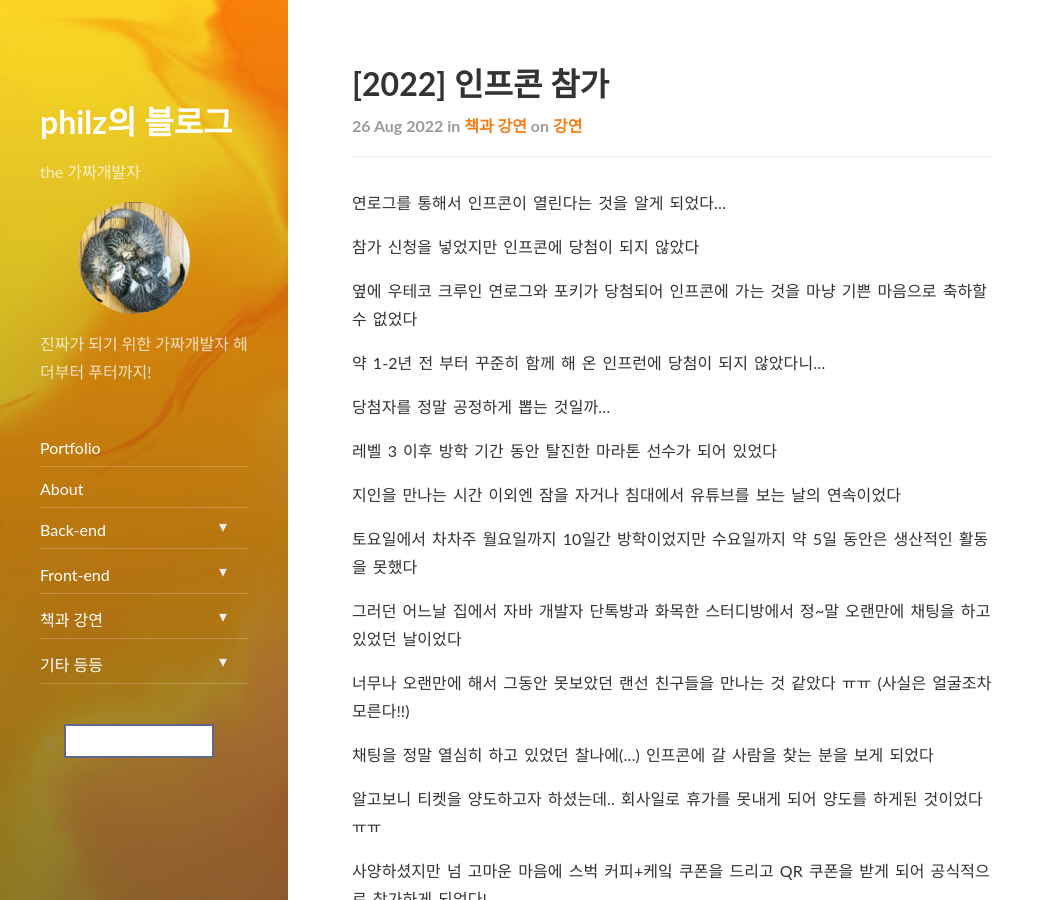
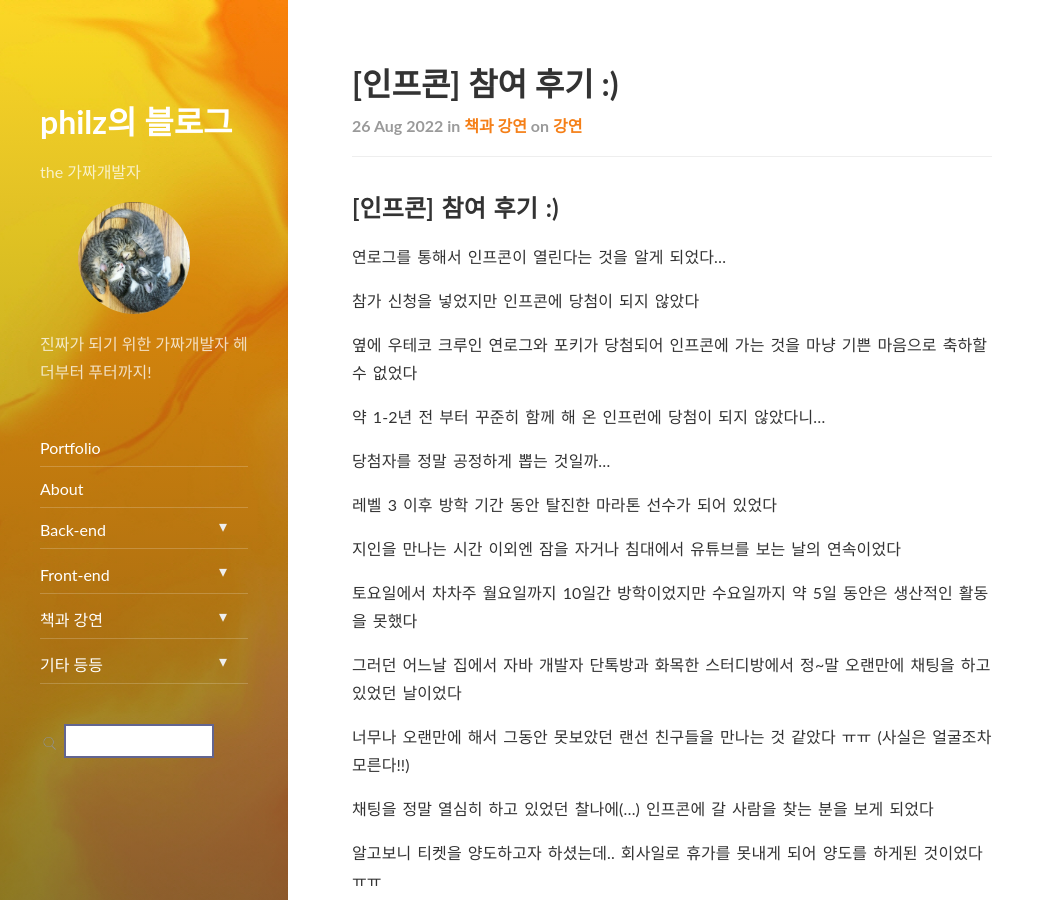
Before and after one commit to progress0407/progress0407.github.io, a Jekyll site: the page built from _posts/book/lecture/2022-08-27-infcorn-2022.md, in a window 1280 px wide and 900 px high. Shown: the whole window, without its empty margins (0-1055 px from the left). Built offline with Jekyll 4.4.1, drawn with Linux system fonts in a browser that asks for light colours; nearby versions of some CDN libraries.

Commit message:
update inf-con

```diff
--- a/_posts/book/lecture/2022-08-27-infcorn-2022.md
+++ b/_posts/book/lecture/2022-08-27-infcorn-2022.md
@@ -1,6 +1,6 @@
 ---
 layout: post
-title: "[2022] 인프콘 참가"
+title: "[인프콘] 참여 후기 :)"
 subtitle: "..."
 date: 2022-08-27 03:30 +0900
 categories: book
@@ -8,6 +8,8 @@ tags: lecture
 comments: true
 published: true
 ---
+
+## [인프콘] 참여 후기 :)
 
 연로그를 통해서 인프콘이 열린다는 것을 알게 되었다...
 
```
